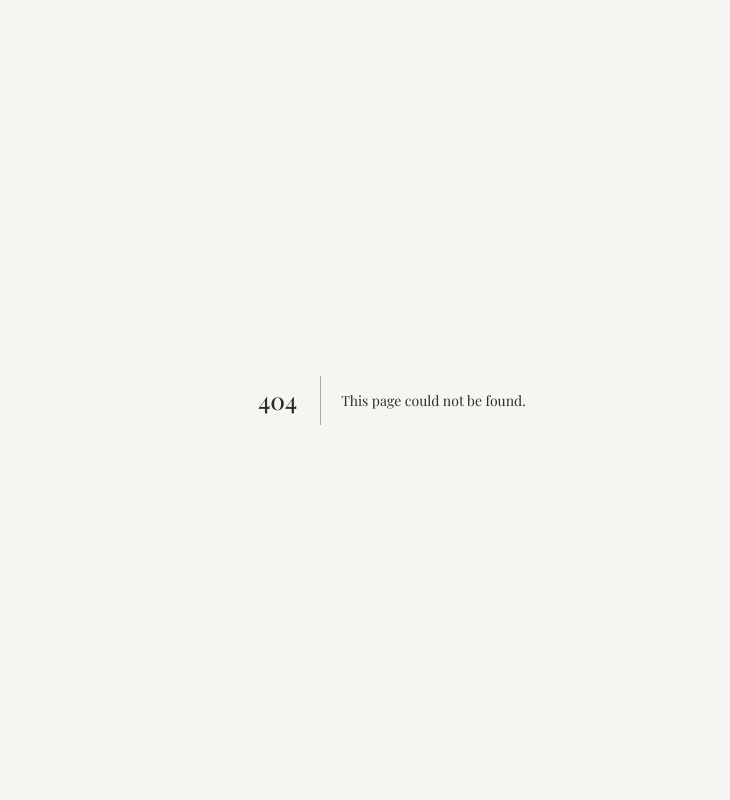
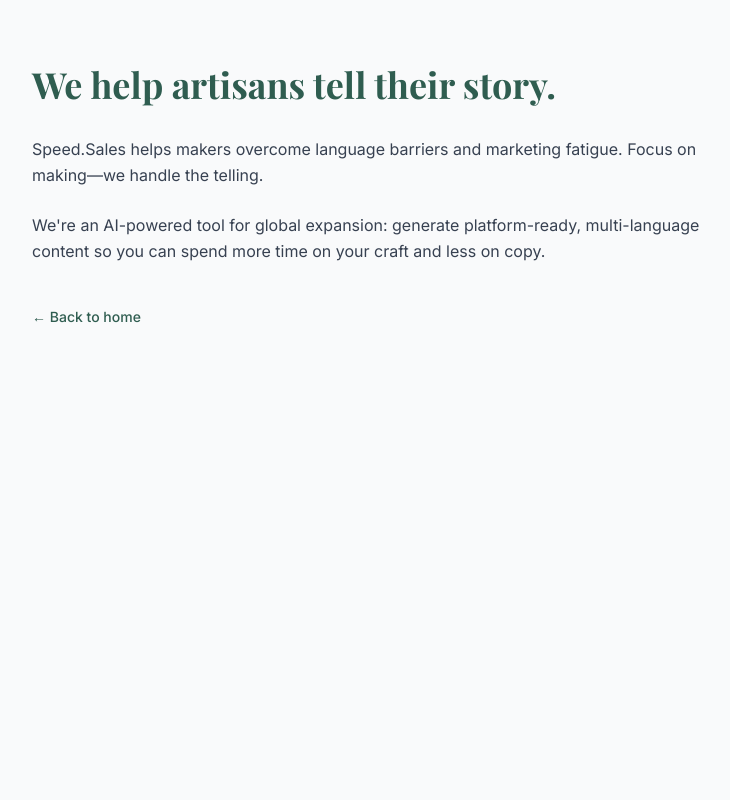
Before and after one commit to taewan0819g-tech/speed.sales, a Next.js app: page /about in a window 1280 px wide. Before the commit this address had no page. Shown: the top 800 px of the page, without its empty margins (248-978 px from the left). Built offline with nearby package versions, Linux system fonts and the light colour scheme; a web font is replaced by a local one.

Commit message:
Add legal and info pages: About, Privacy, Terms, Notice

```diff
--- /dev/null
+++ b/app/about/page.tsx
@@ -0,0 +1,37 @@
+import Link from "next/link";
+
+export const metadata = {
+  title: "About | Speed.Sales",
+  description: "We help artisans tell their story.",
+};
+
+export default function AboutPage() {
+  return (
+    <div className="min-h-screen bg-[#F9FAFB]">
+      <div className="mx-auto max-w-3xl px-6 py-16">
+        <h1 className="font-serif text-3xl font-bold text-[#2F5D50] md:text-4xl">
+          We help artisans tell their story.
+        </h1>
+        <div className="mt-8 space-y-6 font-sans text-gray-700 leading-relaxed">
+          <p>
+            Speed.Sales helps makers overcome language barriers and marketing
+            fatigue. Focus on making—we handle the telling.
+          </p>
+          <p>
+            We&apos;re an AI-powered tool for global expansion: generate
+            platform-ready, multi-language content so you can spend more time on
+            your craft and less on copy.
+          </p>
+        </div>
+        <p className="mt-10">
+          <Link
+            href="/"
+            className="text-sm font-medium text-[#2F5D50] hover:underline"
+          >
+            ← Back to home
+          </Link>
+        </p>
+      </div>
+    </div>
+  );
+}
--- /dev/null
+++ b/app/notice/page.tsx
@@ -0,0 +1,35 @@
+import Link from "next/link";
+
+export const metadata = {
+  title: "Announcements | Speed.Sales",
+  description: "Updates and announcements.",
+};
+
+export default function NoticePage() {
+  return (
+    <div className="min-h-screen bg-[#F9FAFB]">
+      <div className="mx-auto max-w-3xl px-6 py-16">
+        <h1 className="font-serif text-3xl font-bold text-[#2F5D50] md:text-4xl">
+          Announcements
+        </h1>
+        <div className="mt-8 space-y-6 font-sans text-gray-700 leading-relaxed">
+          <ul className="list-none space-y-4">
+            <li className="border-l-2 border-[#2F5D50]/30 pl-4">
+              <span className="font-medium text-gray-900">2026-02-11:</span>{" "}
+              Speed.Sales Beta Launch! Multi-language support (EN, JP, CN) and
+              platform-specific AI writing features are now live.
+            </li>
+          </ul>
+        </div>
+        <p className="mt-10">
+          <Link
+            href="/"
+            className="text-sm font-medium text-[#2F5D50] hover:underline"
+          >
+            ← Back to home
+          </Link>
+        </p>
+      </div>
+    </div>
+  );
+}
--- /dev/null
+++ b/app/privacy/page.tsx
@@ -0,0 +1,37 @@
+import Link from "next/link";
+
+export const metadata = {
+  title: "Privacy Policy | Speed.Sales",
+  description: "How we handle your data.",
+};
+
+export default function PrivacyPage() {
+  return (
+    <div className="min-h-screen bg-[#F9FAFB]">
+      <div className="mx-auto max-w-3xl px-6 py-16">
+        <h1 className="font-serif text-3xl font-bold text-[#2F5D50] md:text-4xl">
+          Privacy Policy
+        </h1>
+        <div className="mt-8 space-y-6 font-sans text-gray-700 leading-relaxed">
+          <p>
+            We respect your data. Your product inputs are used solely to
+            generate content. We do not share personal information with third
+            parties.
+          </p>
+          <p>
+            For more details or questions, please contact us using the
+            information in the footer.
+          </p>
+        </div>
+        <p className="mt-10">
+          <Link
+            href="/"
+            className="text-sm font-medium text-[#2F5D50] hover:underline"
+          >
+            ← Back to home
+          </Link>
+        </p>
+      </div>
+    </div>
+  );
+}
--- /dev/null
+++ b/app/terms/page.tsx
@@ -0,0 +1,37 @@
+import Link from "next/link";
+
+export const metadata = {
+  title: "Terms of Service | Speed.Sales",
+  description: "Terms of use for Speed.Sales.",
+};
+
+export default function TermsPage() {
+  return (
+    <div className="min-h-screen bg-[#F9FAFB]">
+      <div className="mx-auto max-w-3xl px-6 py-16">
+        <h1 className="font-serif text-3xl font-bold text-[#2F5D50] md:text-4xl">
+          Terms of Service
+        </h1>
+        <div className="mt-8 space-y-6 font-sans text-gray-700 leading-relaxed">
+          <p>
+            Speed.Sales is currently in Beta. Services are provided
+            &quot;as is.&quot; Users are responsible for the content they
+            generate and publish.
+          </p>
+          <p>
+            We may update these terms as the service evolves. Continued use of
+            Speed.Sales constitutes acceptance of the current terms.
+          </p>
+        </div>
+        <p className="mt-10">
+          <Link
+            href="/"
+            className="text-sm font-medium text-[#2F5D50] hover:underline"
+          >
+            ← Back to home
+          </Link>
+        </p>
+      </div>
+    </div>
+  );
+}
```
